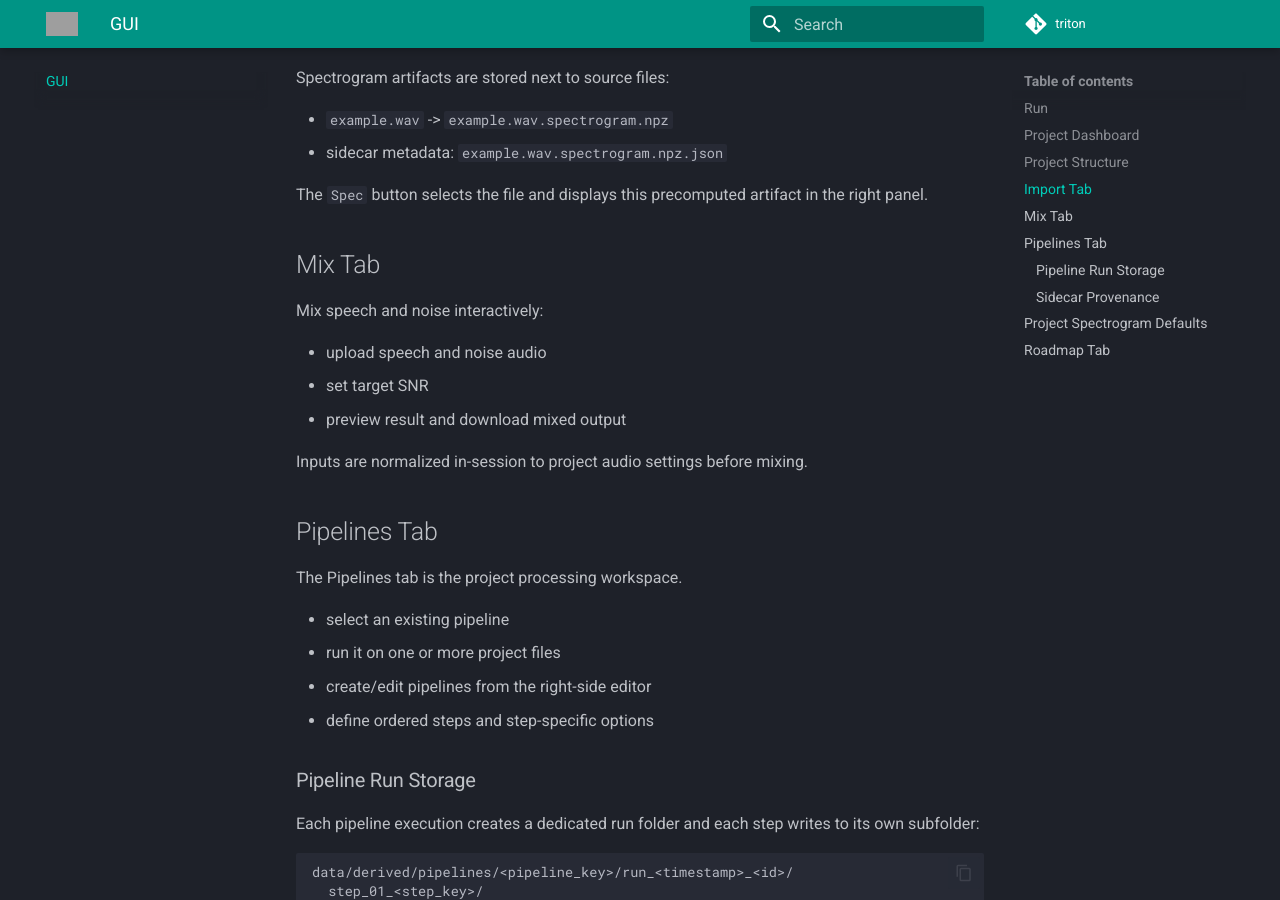
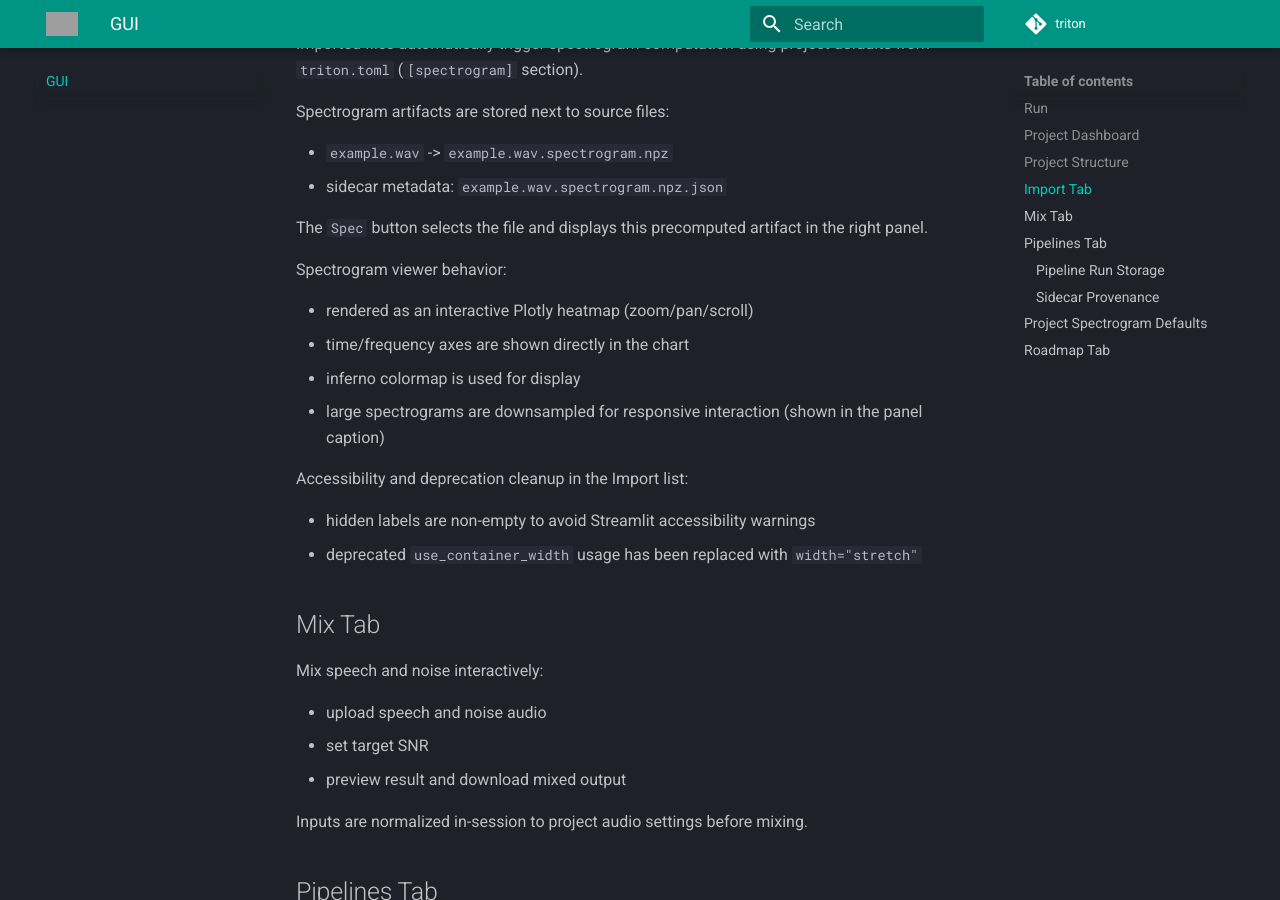
Before and after one commit to AliTafakkor/triton, an MkDocs documentation site: the page built from docs/gui.md, in a window 1280 px wide and 900 px high, scrolled down 1260 px. Built offline with MkDocs 1.6.1 and Material for MkDocs 9.7.7, drawn with Linux system fonts in a browser that asks for light colours; comment, search, counter and statistics services are not loaded; some of the changed text lies outside the part shown; grey boxes are pictures that could not be loaded.

Commit message:
Document latest GUI spectrogram and theme behavior

```diff
--- a/docs/gui.md
+++ b/docs/gui.md
@@ -5,6 +5,7 @@ Triton includes a Streamlit GUI for project-oriented workflows.
 ## Run
 
 - `pixi run gui`
+- UI theme is forced to dark mode via project Streamlit config (`.streamlit/config.toml`).
 
 ## Project Dashboard
 
@@ -48,6 +49,18 @@ Spectrogram artifacts are stored next to source files:
 - sidecar metadata: `example.wav.spectrogram.npz.json`
 
 The `Spec` button selects the file and displays this precomputed artifact in the right panel.
+
+Spectrogram viewer behavior:
+
+- rendered as an interactive Plotly heatmap (zoom/pan/scroll)
+- time/frequency axes are shown directly in the chart
+- inferno colormap is used for display
+- large spectrograms are downsampled for responsive interaction (shown in the panel caption)
+
+Accessibility and deprecation cleanup in the Import list:
+
+- hidden labels are non-empty to avoid Streamlit accessibility warnings
+- deprecated `use_container_width` usage has been replaced with `width="stretch"`
 
 ## Mix Tab
 
```
Also changed, not shown: README.md (+4 -0 lines).
